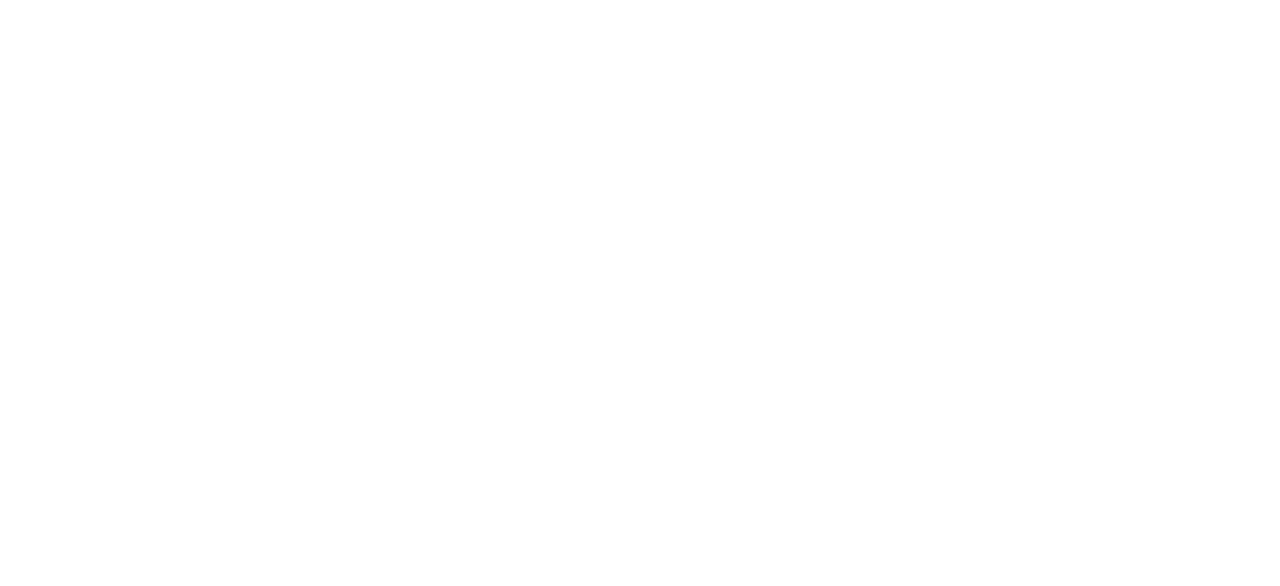
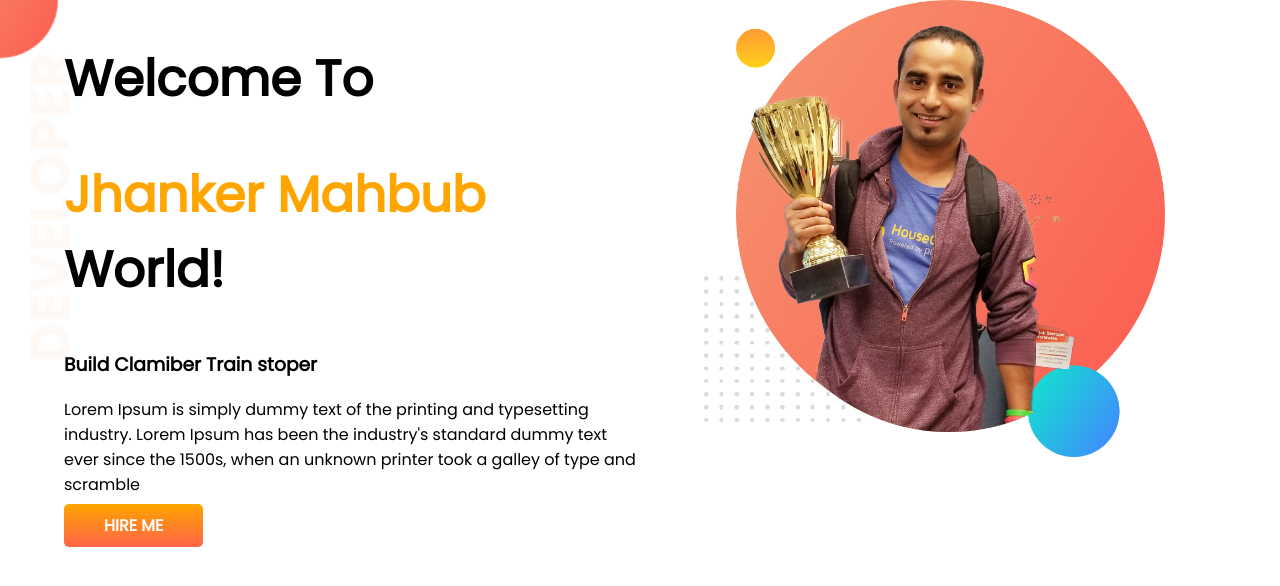
Before and after one commit to iamalaminshanto/Practise, a plain HTML site: page index.html in a window 1280 px wide. Drawn offline with Linux system fonts and the light colour scheme.

Commit message:
top banner added

```diff
--- a/index.html
+++ b/index.html
@@ -1,13 +1,32 @@
 <!DOCTYPE html>
 <html lang="en">
+
 <head>
     <meta charset="UTF-8">
     <meta http-equiv="X-UA-Compatible" content="IE=edge">
     <meta name="viewport" content="width=device-width, initial-scale=1.0">
     <title>Practise Website</title>
+    <link rel="preconnect" href="https://fonts.googleapis.com">
+    <link rel="preconnect" href="https://fonts.gstatic.com" crossorigin>
+    <link href="https://fonts.googleapis.com/css2?family=Poppins&display=swap" rel="stylesheet">
     <link rel="stylesheet" href="style.css">
 </head>
+
 <body>
+    <section class="top-banner">
+        <div class="half-width">
+            <h1>Welcome To</h1>
+            <h1><span class="orange-color">Jhanker Mahbub</span> World!</h1>
+            <h3>Build Clamiber Train stoper</h3>
+            <p>Lorem Ipsum is simply dummy text of the printing and typesetting industry. Lorem Ipsum has been the
+                industry's standard dummy text ever since the 1500s, when an unknown printer took a galley of type and
+                scramble</p>
+            <a class="link-button" target="_blank" href="https://www.facebook.com/iamalaminshanto">HIRE ME</a>
+        </div>
+        <div class="half-width">
+            <img src="images/jhankar.png" alt="">
+        </div>
+    </section>
+</body>
 
-</body>
 </html>
--- a/style.css
+++ b/style.css
@@ -0,0 +1,32 @@
+body{
+    font-family: 'Poppins', sans-serif;
+    margin: 0;
+}
+h1{
+    font-size: 50px;
+}
+.orange-color{
+    color: orange;
+}
+section{
+    display: flex;
+}
+.half-width{
+    width:100%;
+    padding-left: 5%;
+}
+.half-width img{
+width: 80%;
+}
+.link-button{
+    text-decoration: none;
+    background-image: linear-gradient(orange, tomato);
+    padding: 10px 40px;
+    border-radius: 5px;
+    color:white;
+    font-weight: 700;
+}
+.top-banner{
+    background-image: url(images/top-banner.png);
+    background-repeat: no-repeat;
+}
```
Also changed, not shown: images/dream-bg.png (added), images/exp-bg.png (added), images/jhankar.png (added), images/jhankar2.png (added), images/my-bg.png (added), images/my-bg2.png (added), images/top-banner.png (added), 7 other files.
